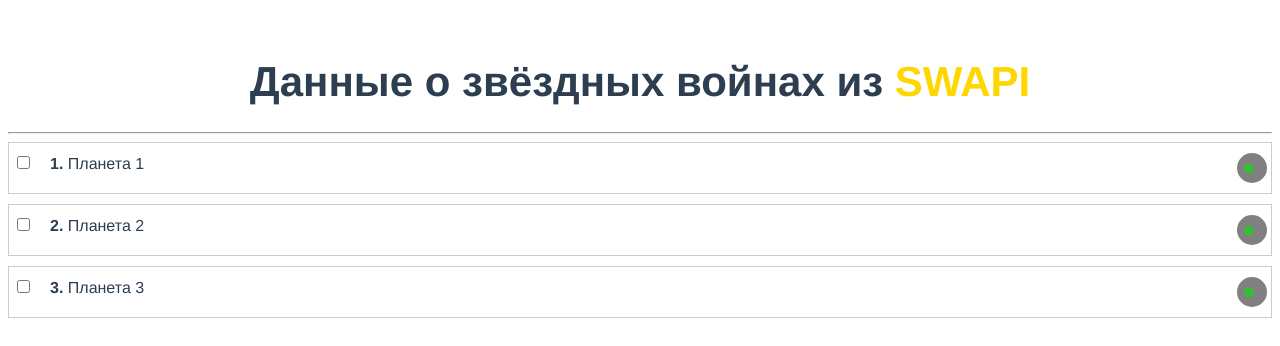
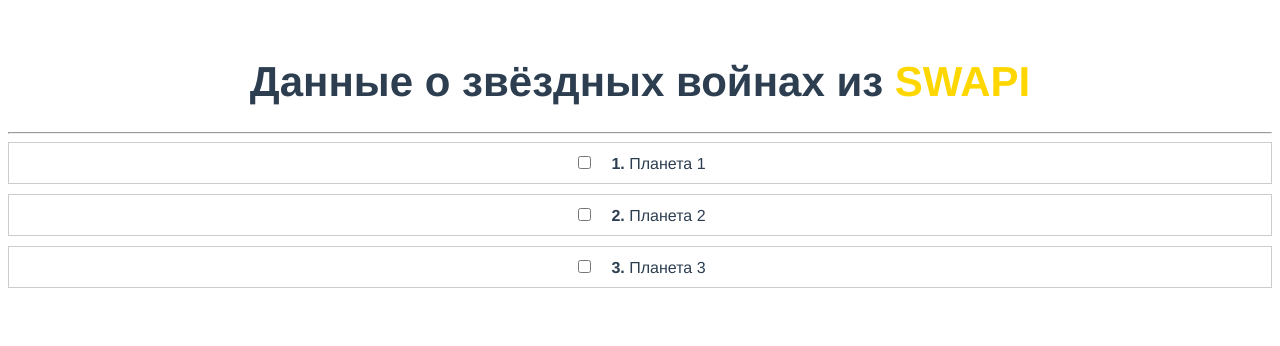
Before and after one commit to MaximSinyukov/sw-info, a Vue app: page / in a window 1280 px wide. Shown: the top 346 px of the page. Built offline with nearby package versions, Linux system fonts and the light colour scheme.

Commit message:
fix: поправить толщину зачеркивания/ убрать ненужную кнопку/  центрировать элементы

```diff
--- a/src/App.vue
+++ b/src/App.vue
@@ -25,9 +25,9 @@
   data() {
     return {
       planets: [
-        {id: 1, title: 'Планета 1', residents: 10, visited: false},
-        {id: 2, title: 'Планета 2', residents: 3, visited: false},
-        {id: 3, title: 'Планета 3', residents: 5, visited: false},
+        {id: 1, title: 'Планета 1', residents: 10, saw: false},
+        {id: 2, title: 'Планета 2', residents: 3, saw: false},
+        {id: 3, title: 'Планета 3', residents: 5, saw: false},
       ]
     }
   },
--- a/src/components/ListItem.vue
+++ b/src/components/ListItem.vue
@@ -1,15 +1,14 @@
 <template>
   <li class="list__item">
-    <span v-bind:class="{list__item_visited: item.visited}">
+    <span v-bind:class="{list__item_saw: item.saw}">
       <input
         class="list__input"
         type="checkbox"
-        @click="item.visited = !item.visited"
+        @click="item.saw = !item.saw"
       >
       <strong>{{ item.id }}.</strong>
       {{ item.title }}
     </span>
-    <button class="list__button">&otimes;</button>
   </li>
 </template>
 
@@ -22,28 +21,17 @@
 <style>
   .list__item {
     display: flex;
-    justify-content: space-between;
+    justify-content: center;
     padding: 10px 4px;
     margin-bottom: 10px;
     border: 1px solid #ccc
   }
 
-  .list__item_visited {
-    text-decoration: line-through rgb(22, 214, 22);
+  .list__item_saw {
+    text-decoration: line-through rgb(22, 214, 22) 2px;
   }
 
   .list__input {
     margin-right: 20px;
   }
-
-  .list__button {
-    width: 30px;
-    height: 30px;
-    text-align: left;
-    background: grey;
-    color: rgb(22, 214, 22);
-    border-radius: 50%;
-    font-weight: bold;
-    border: 0;
-  }
 </style>
```
